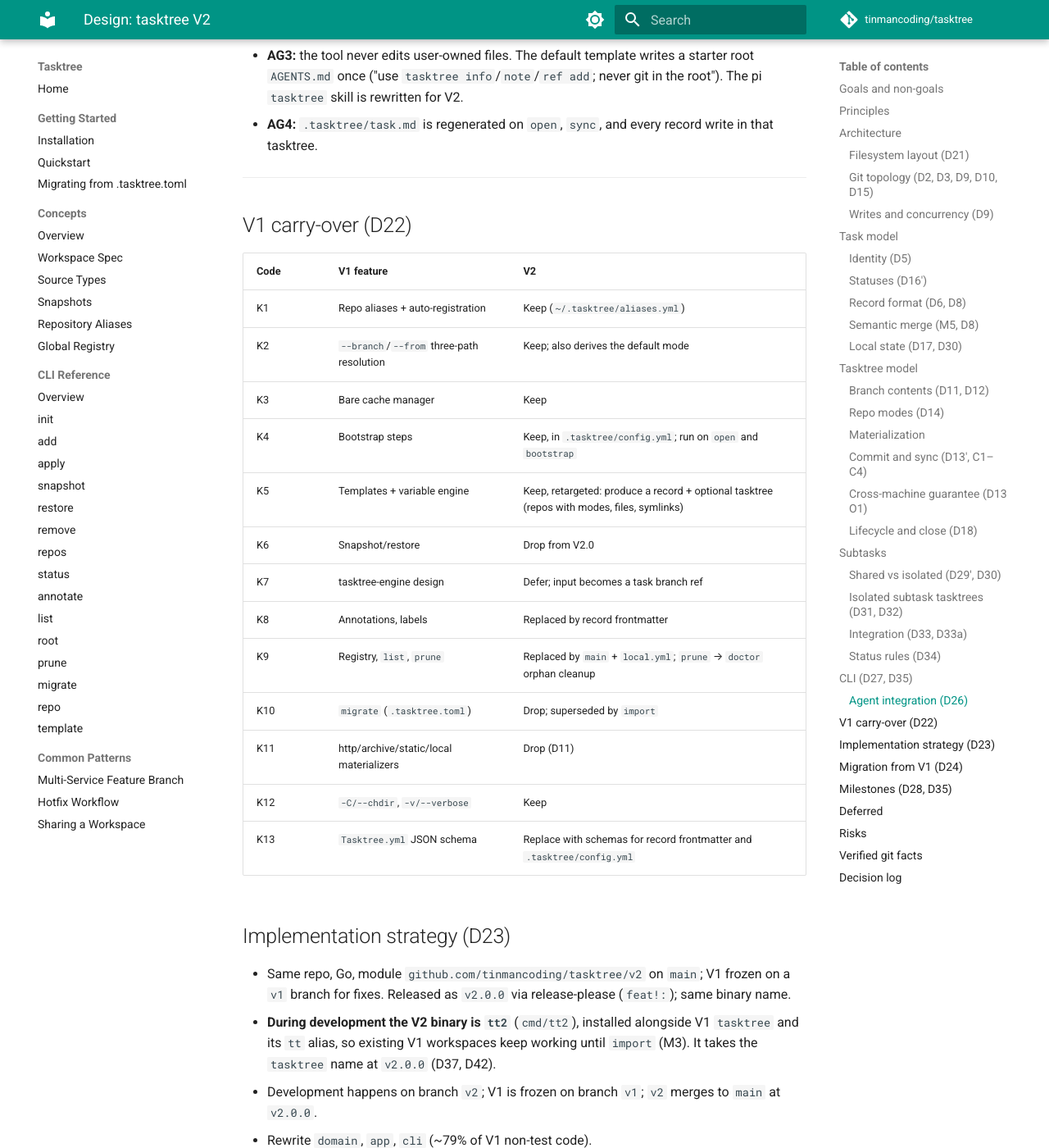
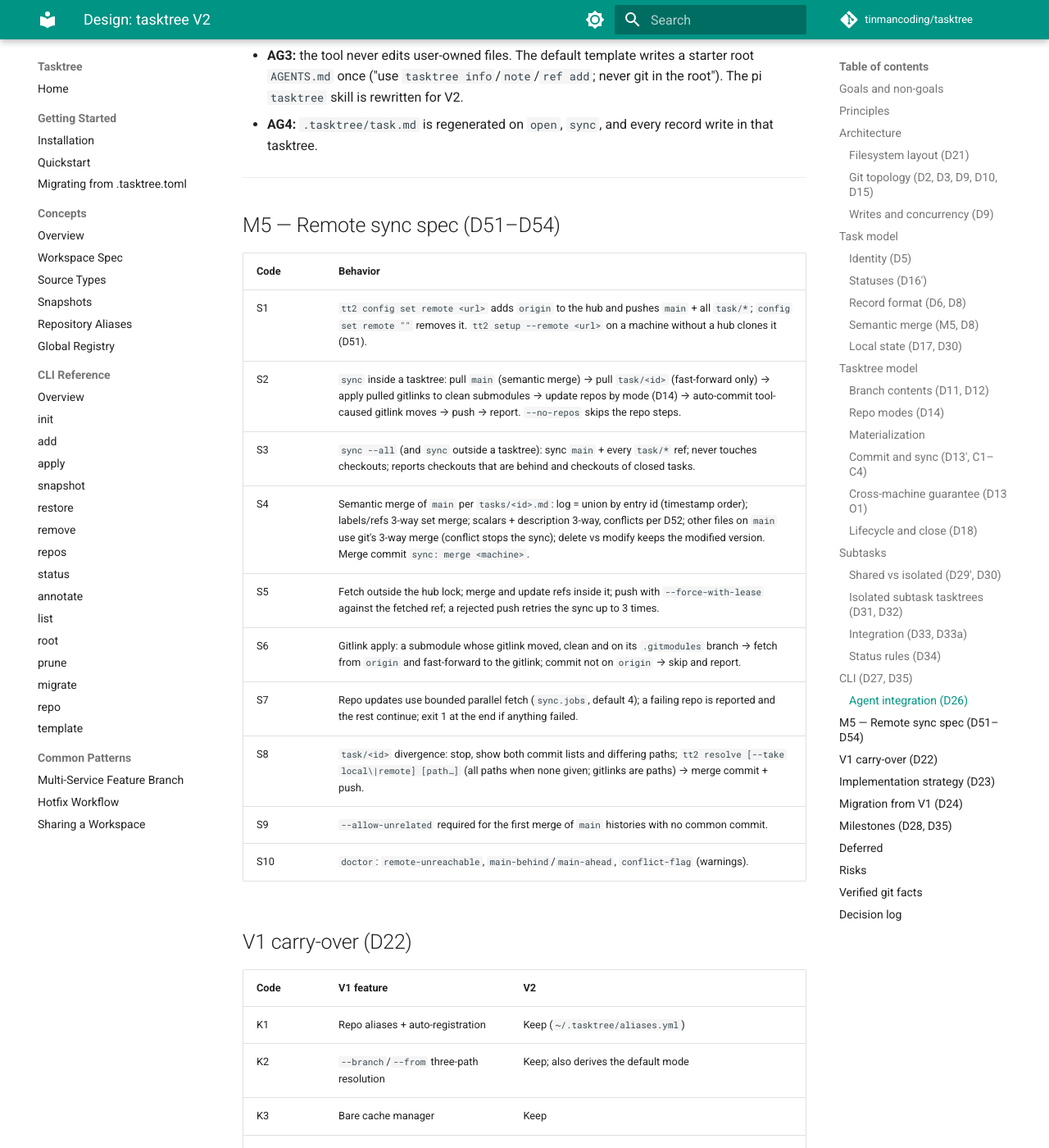
Before and after one commit to tinmancoding/tasktree, an MkDocs documentation site: the page built from docs/design/tasktree-v2.md, in a window 1280 px wide and 1400 px high, scrolled down 11360 px. Shown: the whole window at 82% size. Built offline with MkDocs 1.6.1 and Material for MkDocs 9.7.7, drawn with Linux system fonts in a browser that asks for light colours; comment, search, counter and statistics services are not loaded; some of the changed text lies outside the part shown.

Commit message:
docs: M5 remote sync spec

```diff
--- a/docs/design/tasktree-v2.md
+++ b/docs/design/tasktree-v2.md
@@ -1,6 +1,6 @@
 # Design: tasktree V2
 
-Status: **Accepted** (design interview, decisions D1–D50)
+Status: **Accepted** (design interview, decisions D1–D54)
 Supersedes: the workspace-centric V1 model (`Tasktree.yml` + plain folders + registry)
 
 V2 turns tasktree into a single personal tool for **task management + multi-repo workspace
@@ -432,6 +432,21 @@ Targeting: inside a tasktree, commands act on its task (see target resolution);
 
 ---
 
+## M5 — Remote sync spec (D51–D54)
+
+| Code | Behavior |
+|---|---|
+| S1 | `tt2 config set remote <url>` adds `origin` to the hub and pushes `main` + all `task/*`; `config set remote ""` removes it. `tt2 setup --remote <url>` on a machine without a hub clones it (D51). |
+| S2 | `sync` inside a tasktree: pull `main` (semantic merge) → pull `task/<id>` (fast-forward only) → apply pulled gitlinks to clean submodules → update repos by mode (D14) → auto-commit tool-caused gitlink moves → push → report. `--no-repos` skips the repo steps. |
+| S3 | `sync --all` (and `sync` outside a tasktree): sync `main` + every `task/*` ref; never touches checkouts; reports checkouts that are behind and checkouts of closed tasks. |
+| S4 | Semantic merge of `main` per `tasks/<id>.md`: log = union by entry id (timestamp order); labels/refs 3-way set merge; scalars + description 3-way, conflicts per D52; other files on `main` use git's 3-way merge (conflict stops the sync); delete vs modify keeps the modified version. Merge commit `sync: merge <machine>`. |
+| S5 | Fetch outside the hub lock; merge and update refs inside it; push with `--force-with-lease` against the fetched ref; a rejected push retries the sync up to 3 times. |
+| S6 | Gitlink apply: a submodule whose gitlink moved, clean and on its `.gitmodules` branch → fetch from `origin` and fast-forward to the gitlink; commit not on `origin` → skip and report. |
+| S7 | Repo updates use bounded parallel fetch (`sync.jobs`, default 4); a failing repo is reported and the rest continue; exit 1 at the end if anything failed. |
+| S8 | `task/<id>` divergence: stop, show both commit lists and differing paths; `tt2 resolve [--take local\|remote] [path…]` (all paths when none given; gitlinks are paths) → merge commit + push. |
+| S9 | `--allow-unrelated` required for the first merge of `main` histories with no common commit. |
+| S10 | `doctor`: `remote-unreachable`, `main-behind`/`main-ahead`, `conflict-flag` (warnings). |
+
 ## V1 carry-over (D22)
 
 | Code | V1 feature | V2 |
@@ -586,3 +601,7 @@ Checked against git 2.53.0:
 | D48 | `tt2 new` creates only a record (plus optional `--open`); repos come from `add -t` or a template |
 | D49 | Template = `task:` (record fields) + optional `tasktree:` (`repos`, `symlinks`, `files`, `bootstrap`) → record + tasktree definition; V1 parameters and `{{var}}` syntax kept |
 | D50 | Templates TP1–TP6: only `~/.tasktree/templates/` + builtins (`bugfix`, `feature`, `investigation`; user overrides builtin); `aibm-general` converted by hand; `template list/show/validate`; V1 variable precedence, provenance in the first log entry; `--template` with `--parent` only for record-only templates |
+| D51 | A second machine can always join: `setup --remote` clones the hub when none exists; the first merge of unrelated `main` histories requires `sync --allow-unrelated`, then the semantic merge applies (random ids → no file collisions; duplicate handles reported by `doctor`) |
+| D52 | Description and scalar-field conflicts keep the local value, log the remote value as a `comment` entry, and set frontmatter `conflict: <field>` (shown by list/info/doctor; cleared by `info edit`/`info set`); labels and refs merge as 3-way sets |
+| D53 | Only `open` (fetch `task/<id>` + `main` when missing/behind) and closing (push `task/<id>` + `main`) touch the remote implicitly, best-effort; all other writes wait for `sync`; `sync` outside a tasktree = `sync --all` |
+| D54 | M5 spec S1–S10 (remote config/join, sync steps, `--all`, semantic merge, lease + retry, gitlink apply, parallel repo updates, `resolve`, `--allow-unrelated`, doctor checks) as recorded in the M5 design section |
```
